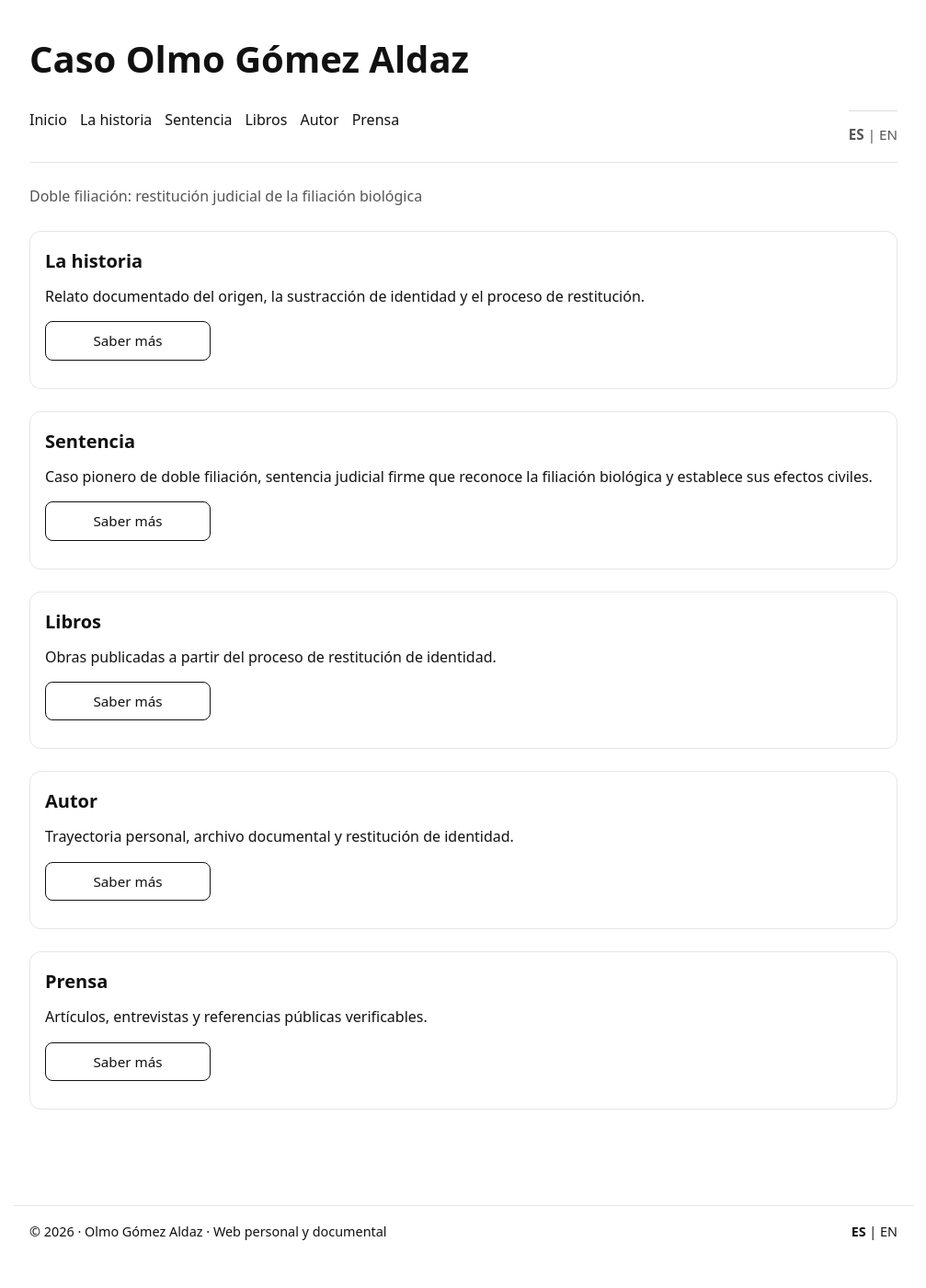
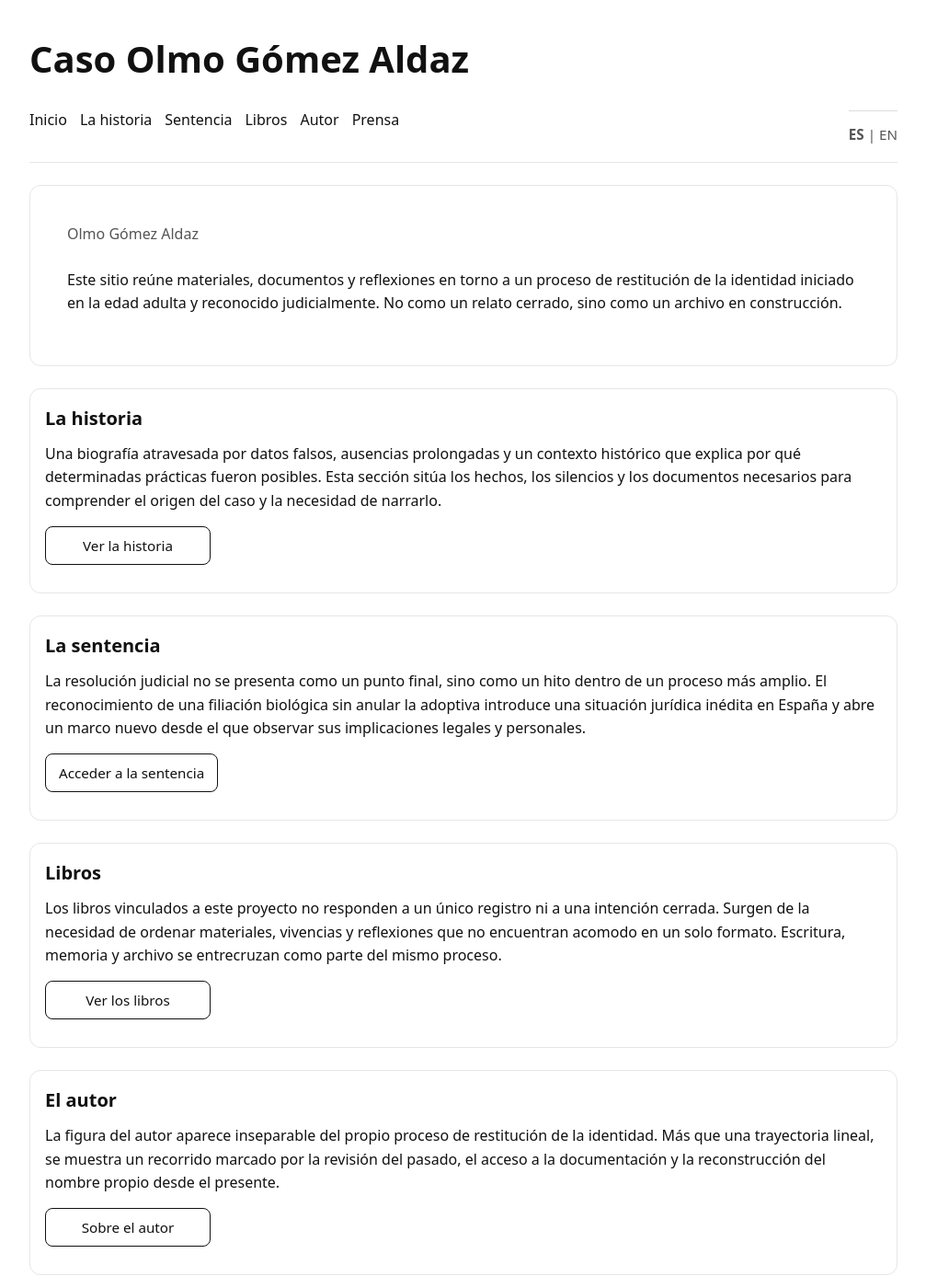
Before and after one commit to olmogaldaz/olmogaldaz.github.io, a Jekyll site: the page built from es/index.html, in a window 1280 px wide and 1400 px high. Shown: the whole window at 92% size, without its empty margins (136-1143 px from the left). Built offline with Jekyll 4.4.1, drawn with Linux system fonts in a browser that asks for light colours; some of the changed text lies outside the part shown.

Commit message:
Update index.html

```diff
--- a/es/index.html
+++ b/es/index.html
@@ -2,54 +2,89 @@
 layout: default
 lang: es
 alt: /en/
-title: Caso Olmo Gómez Aldaz
-description: Caso documentado de sustracción de identidad y restitución de filiación en España. Archivo público, sentencia judicial y contexto histórico.
+title: Olmo Gómez Aldaz
+description: Proyecto personal y documental sobre la restitución judicial de la identidad y la doble filiación.
 ---
 
 <div class="wrap">
   <header id="site-header"></header>
-    <h1 class="page-title subtle">
-      Doble filiación: restitución judicial de la filiación biológica
-    </h1>
+
   <main>
 
-      <!-- Fila 1 y 2: La historia / Sentencia -->
+    <!-- HERO -->
+    <div class="card hero">
+      <h1 class="page-title subtle">
+        Olmo Gómez Aldaz
+      </h1>
+      <p>
+        Este sitio reúne materiales, documentos y reflexiones en torno a un proceso de restitución de la identidad iniciado en la edad adulta y reconocido judicialmente. No como un relato cerrado, sino como un archivo en construcción.
+      </p>
+    </div>
 
+    <!-- HISTORIA -->
     <div class="card">
       <h2>La historia</h2>
-          <p>Relato documentado del origen, la sustracción de identidad y el proceso de restitución.</p>
-          <p><a class="cta" href="/es/caso/">Saber más</a></p>
+      <p>
+        Una biografía atravesada por datos falsos, ausencias prolongadas y un contexto histórico que explica por qué determinadas prácticas fueron posibles. Esta sección sitúa los hechos, los silencios y los documentos necesarios para comprender el origen del caso y la necesidad de narrarlo.
+      </p>
+      <p>
+        <a class="cta" href="/es/caso/">
+          Ver la historia
+        </a>
+      </p>
     </div>
 
+    <!-- SENTENCIA -->
     <div class="card">
-          <h2>Sentencia</h2>
-          <p>Caso pionero de doble filiación, sentencia judicial firme que reconoce la filiación biológica y establece sus efectos civiles.</p>
-          <p><a class="cta" href="/es/sentencia/">Saber más</a></p>
+      <h2>La sentencia</h2>
+      <p>
+        La resolución judicial no se presenta como un punto final, sino como un hito dentro de un proceso más amplio. El reconocimiento de una filiación biológica sin anular la adoptiva introduce una situación jurídica inédita en España y abre un marco nuevo desde el que observar sus implicaciones legales y personales.
+      </p>
+      <p>
+        <a class="cta" href="/es/sentencia/">
+          Acceder a la sentencia
+        </a>
+      </p>
     </div>
 
-
-      <!-- Fila 3 y 4: Libros / Autor -->
-
+    <!-- LIBROS -->
     <div class="card">
       <h2>Libros</h2>
-          <p>Obras publicadas a partir del proceso de restitución de identidad.</p>
-          <p><a class="cta" href="/es/libros/">Saber más</a></p>
+      <p>
+        Los libros vinculados a este proyecto no responden a un único registro ni a una intención cerrada. Surgen de la necesidad de ordenar materiales, vivencias y reflexiones que no encuentran acomodo en un solo formato. Escritura, memoria y archivo se entrecruzan como parte del mismo proceso.
+      </p>
+      <p>
+        <a class="cta" href="/es/libros/">
+          Ver los libros
+        </a>
+      </p>
     </div>
 
+    <!-- AUTOR -->
     <div class="card">
-          <h2>Autor</h2>
-          <p>Trayectoria personal, archivo documental y restitución de identidad.</p>
-          <p><a class="cta" href="/es/autor/">Saber más</a></p>
+      <h2>El autor</h2>
+      <p>
+        La figura del autor aparece inseparable del propio proceso de restitución de la identidad. Más que una trayectoria lineal, se muestra un recorrido marcado por la revisión del pasado, el acceso a la documentación y la reconstrucción del nombre propio desde el presente.
+      </p>
+      <p>
+        <a class="cta" href="/es/autor/">
+          Sobre el autor
+        </a>
+      </p>
     </div>
 
-
-      <!-- Fila 5: Prensa -->
+    <!-- PRENSA -->
     <div class="card">
       <h2>Prensa</h2>
-        <p>Artículos, entrevistas y referencias públicas verificables.</p>
-        <p><a class="cta" href="/es/prensa/">Saber más</a></p>
+      <p>
+        La repercusión mediática forma parte del desarrollo del caso. Las distintas coberturas permiten observar cómo los hechos se traducen en relato público y cómo cada medio introduce matices, énfasis y encuadres distintos. Reunirlas aquí permite seguir esa evolución.
+      </p>
+      <p>
+        <a class="cta" href="/es/prensa/">
+          Cobertura en medios
+        </a>
+      </p>
     </div>
 
   </main>
-
 </div>
```
Lines whose indentation alone changed are shown as unchanged.
